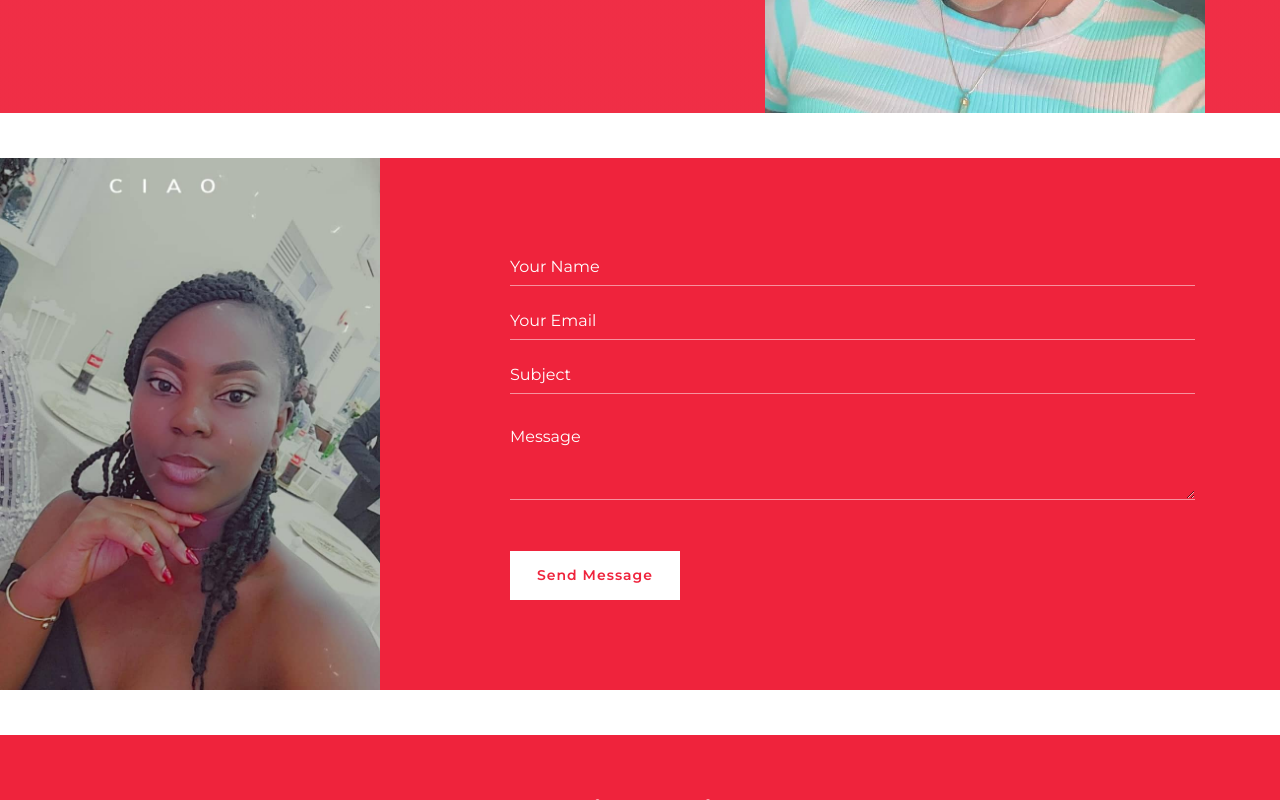
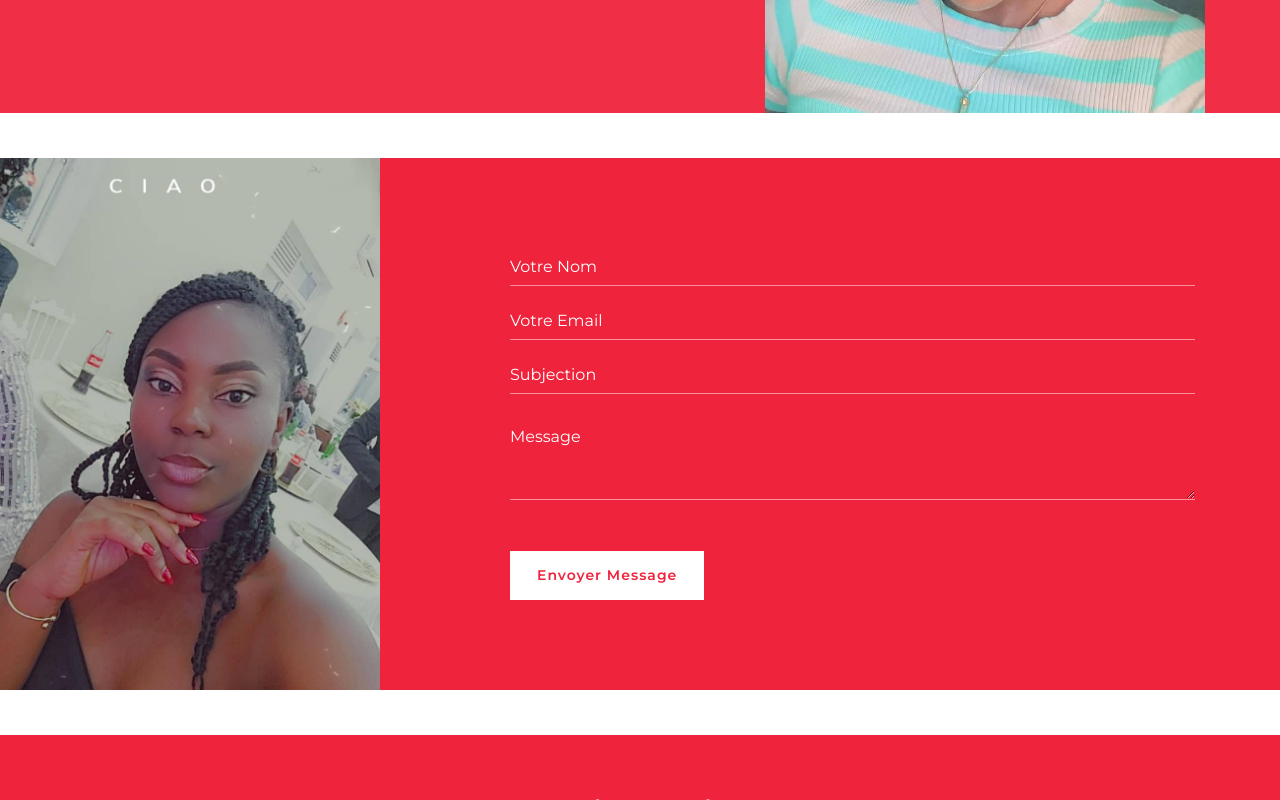
Before and after one commit to Priscaebil/Mon_portfolio, a plain HTML site: page index.html in a window 1280 px wide. Shown: the part 563-1363 px from the top of the page. Drawn offline with nearby package versions, Linux system fonts and the light colour scheme.

Commit message:
On branch main  Changes to be committed:

```diff
--- a/index.html
+++ b/index.html
@@ -94,23 +94,23 @@
                                 <div id="success"></div>
                                 <form name="sentMessage" id="contactForm" novalidate="novalidate">
                                     <div class="control-group">
-                                        <input type="text" class="form-control" id="name" placeholder="Your Name" required="required" data-validation-required-message="Please enter your name" />
+                                        <input type="text" class="form-control" id="name" placeholder="Votre Nom" required="required" data-validation-required-message="Svp entrer votre nom" />
                                         <p class="help-block"></p>
                                     </div>
                                     <div class="control-group">
-                                        <input type="email" class="form-control" id="email" placeholder="Your Email" required="required" data-validation-required-message="Please enter your email" />
+                                        <input type="email" class="form-control" id="email" placeholder="Votre Email" required="required" data-validation-required-message="svp entrer votre email" />
                                         <p class="help-block"></p>
                                     </div>
                                     <div class="control-group">
-                                        <input type="text" class="form-control" id="subject" placeholder="Subject" required="required" data-validation-required-message="Please enter a subject" />
+                                        <input type="text" class="form-control" id="subject" placeholder="Subjection" required="required" data-validation-required-message="Svp entrer votre subjection" />
                                         <p class="help-block"></p>
                                     </div>
                                     <div class="control-group">
-                                        <textarea class="form-control" id="message" placeholder="Message" required="required" data-validation-required-message="Please enter your message"></textarea>
+                                        <textarea class="form-control" id="message" placeholder="Message" required="required" data-validation-required-message="Svp entrer votre message"></textarea>
                                         <p class="help-block"></p>
                                     </div>
                                     <div>
-                                        <button class="btn" type="submit" id="sendMessageButton">Send Message</button>
+                                        <button class="btn" type="submit" id="sendMessageButton">Envoyer Message</button>
                                     </div>
                                 </form>
                             </div>
```
